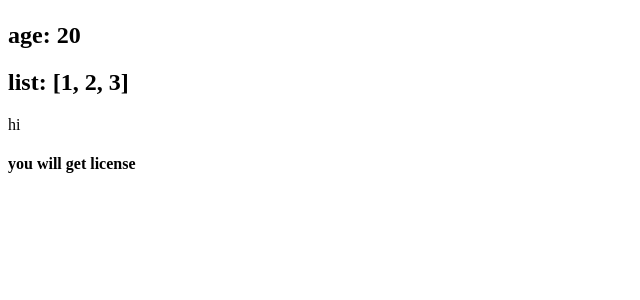
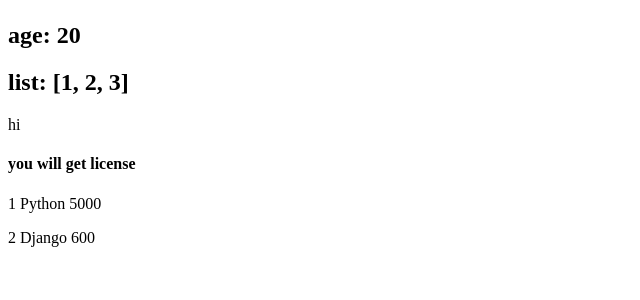
Before and after one commit to shadullah/django_basic_project_2, a Django app: page /navigation/about/ in a window 1280 px wide. Shown: the part 208-508 px from the top of the page, without its empty margins (0-640 px from the left). Run offline with Django 5.2, Linux system fonts and the light colour scheme.

Commit message:
dynamic object loaded to ui

```diff
--- a/navigation_app/templates/navigation/about.html
+++ b/navigation_app/templates/navigation/about.html
@@ -15,6 +15,8 @@
     <h4>you cant get license</h4>
     {% else %}
     <h4>you child baby</h4>
-    {% endif %}
+    {% endif %} {% for i in courses %}
+    <p>{{i.id}} {{i.name}} {{i.fee}}</p>
+    {% endfor %}
   </body>
 </html>
--- a/navigation_app/views.py
+++ b/navigation_app/views.py
@@ -2,7 +2,22 @@ from django.shortcuts import render
 
 # Create your views here.
 def about(req):
-    data = {'author': 'tabid', 'age': 20, 'list': [1,2,3]}
+    data = {'author': 'tabid', 'age': 20, 'list': [1,2,3],
+            'courses':[
+
+                  {
+                        'id':1,
+                        'name': 'Python',
+                        'fee': 5000
+                  },
+                  {
+                        'id':2,
+                        'name': 'Django',
+                        'fee': 600
+                  }
+            ]
+
+            }
     return render(req, 'navigation/about.html', data)
 
 def contact(req):
```
